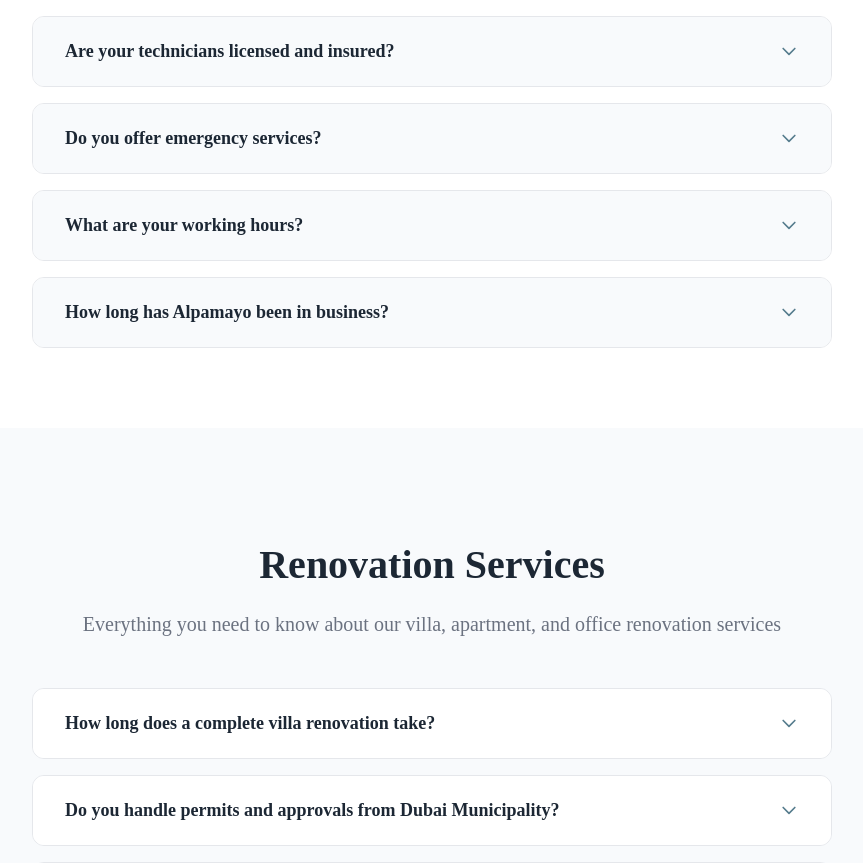
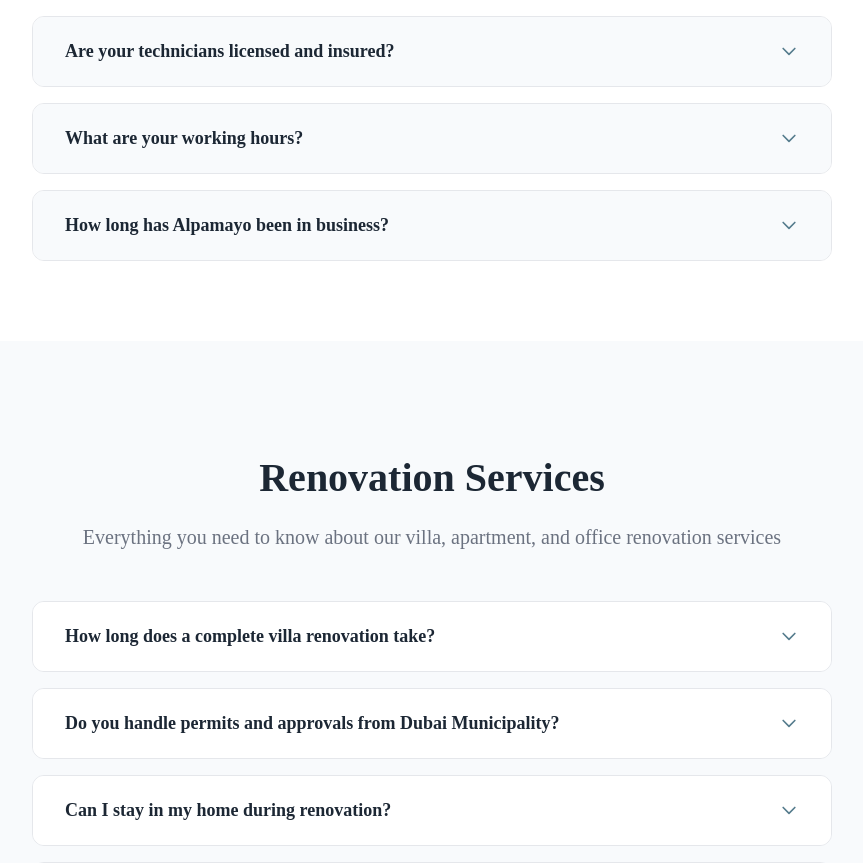
Before and after one commit to alpamayo73/main, a Next.js app: page /faq in a window 1280 px wide. Shown: the part 947-1810 px from the top of the page, without its empty margins (208-1071 px from the left). Built offline with nearby package versions, Linux system fonts and the light colour scheme.

Commit message:
Update GeneralFAQ.js

```diff
--- a/src/components/faq/GeneralFAQ.js
+++ b/src/components/faq/GeneralFAQ.js
@@ -111,10 +111,6 @@ export default function GeneralFAQ() {
       answer: "Yes, all our technicians are certified, licensed by Dubai Municipality, and fully insured. We maintain the highest standards of professionalism and safety in all our operations. Our team undergoes regular training to stay updated with the latest technologies and safety protocols."
     },
     {
-      question: "Do you offer emergency services?",
-      answer: "Yes, we provide 24/7 emergency services for AC repairs and urgent renovation issues. Our emergency team can typically reach you within 2 hours for critical situations, especially during Dubai's extreme summer months when AC failures require immediate attention."
-    },
-    {
       question: "What are your working hours?",
       answer: "Our standard office hours are Monday to Saturday, 8:00 AM to 6:00 PM. However, we provide 24/7 emergency AC services. For renovation projects, we work according to agreed schedules that may include evenings or weekends to minimize disruption to your daily routine."
     },
```
